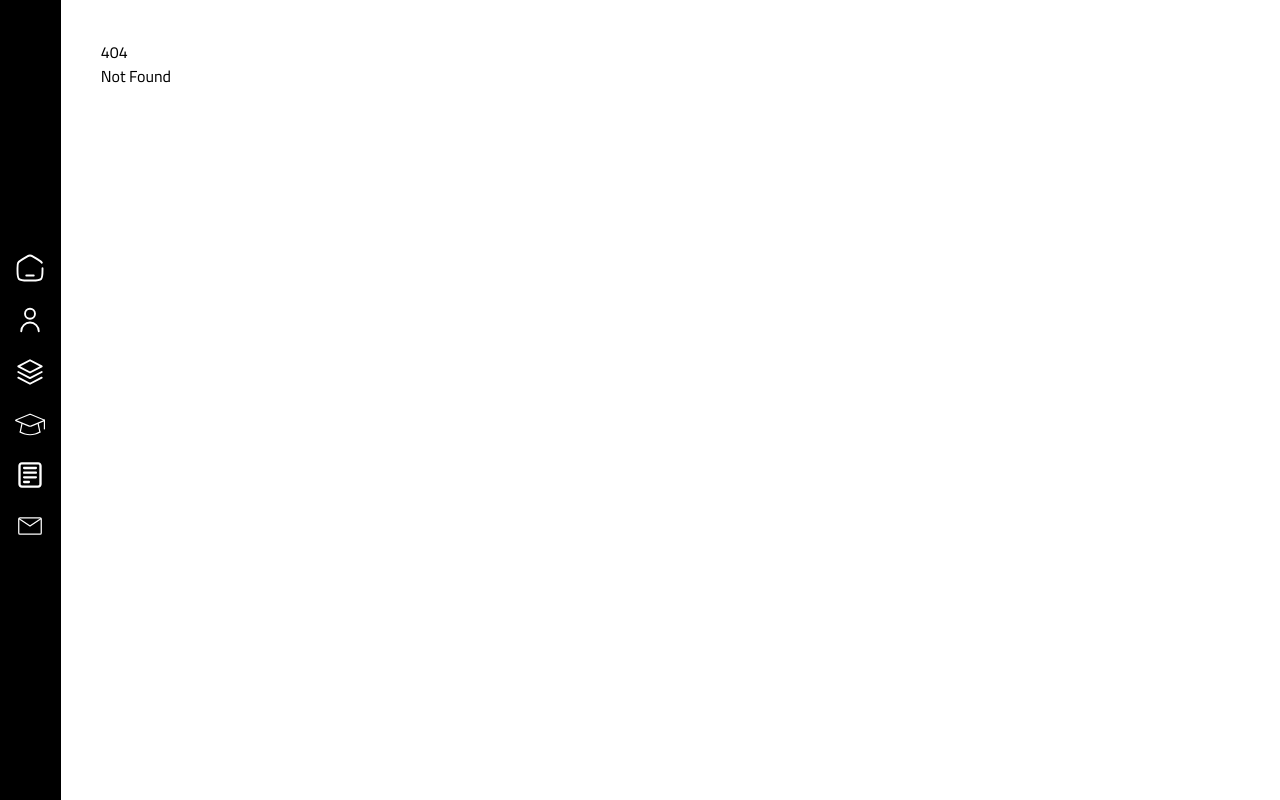
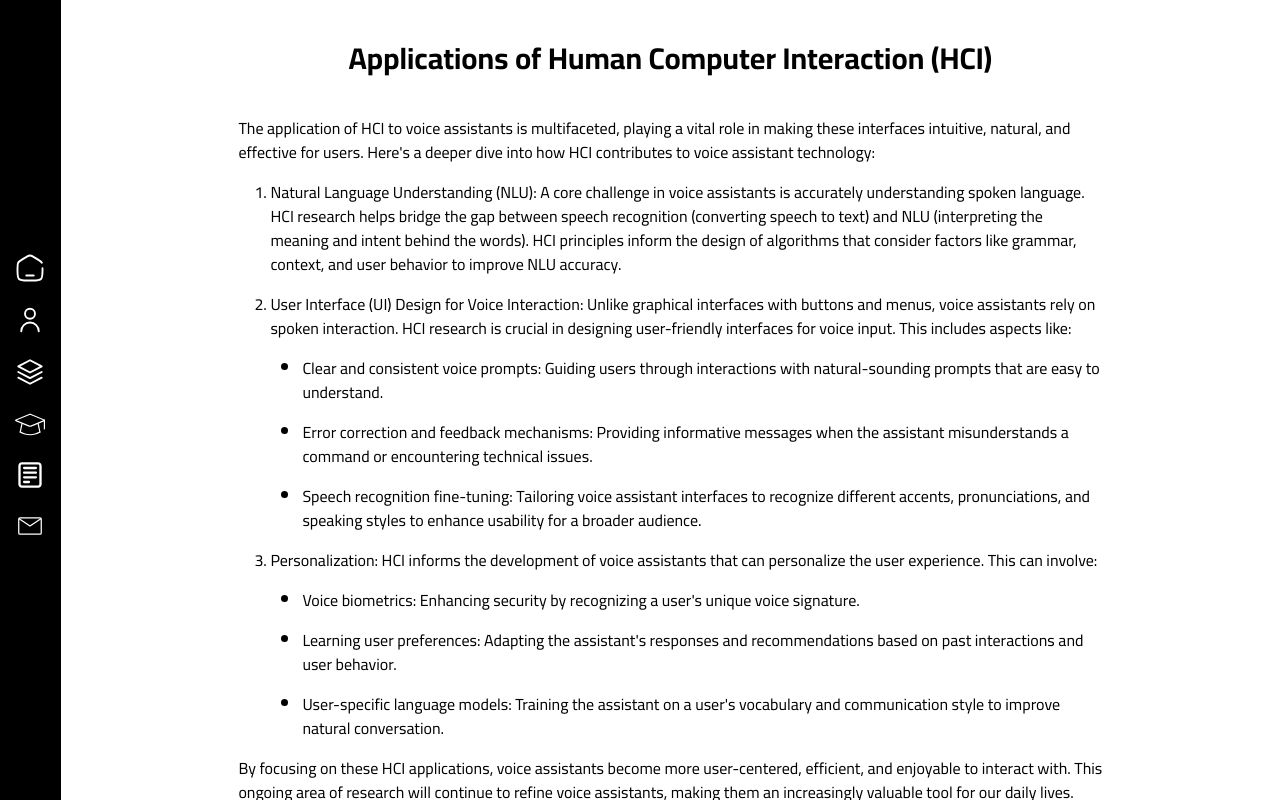
Before and after one commit to Horlakz/dieko-hci-assignment, a SvelteKit app: page /applications in a window 1280 px wide. Before the commit this address had no page. Built offline with nearby package versions, Linux system fonts and the light colour scheme.

Commit message:
feat(/src/routes/applications/): creates application page

```diff
--- /dev/null
+++ b/src/routes/applications/+page.svelte
@@ -0,0 +1,106 @@
+<section class="flex-col-center gap-6 sm:px-20 px-6 mx-auto max-w-screen-lg">
+	<h2 class="sm:text-3xl text-xl text-center font-bold">
+		Applications of Human Computer Interaction &#40;HCI&#41;
+	</h2>
+
+	<section>
+		<p>
+			The application of HCI to voice assistants is multifaceted, playing a vital role in making
+			these interfaces intuitive, natural, and effective for users. Here's a deeper dive into how
+			HCI contributes to voice assistant technology:
+		</p>
+
+		<ol>
+			<li>
+				<p>
+					Natural Language Understanding (NLU): A core challenge in voice assistants is accurately
+					understanding spoken language. HCI research helps bridge the gap between speech
+					recognition (converting speech to text) and NLU (interpreting the meaning and intent
+					behind the words). HCI principles inform the design of algorithms that consider factors
+					like grammar, context, and user behavior to improve NLU accuracy.
+				</p>
+			</li>
+
+			<li>
+				<p>
+					User Interface (UI) Design for Voice Interaction: Unlike graphical interfaces with buttons
+					and menus, voice assistants rely on spoken interaction. HCI research is crucial in
+					designing user-friendly interfaces for voice input. This includes aspects like:
+				</p>
+				<ul>
+					<li>
+						<p>
+							Clear and consistent voice prompts: Guiding users through interactions with
+							natural-sounding prompts that are easy to understand.
+						</p>
+					</li>
+					<li>
+						<p>
+							Error correction and feedback mechanisms: Providing informative messages when the
+							assistant misunderstands a command or encountering technical issues.
+						</p>
+					</li>
+					<li>
+						<p>
+							Speech recognition fine-tuning: Tailoring voice assistant interfaces to recognize
+							different accents, pronunciations, and speaking styles to enhance usability for a
+							broader audience.
+						</p>
+					</li>
+				</ul>
+			</li>
+
+			<li>
+				<p>
+					Personalization: HCI informs the development of voice assistants that can personalize the
+					user experience. This can involve:
+				</p>
+				<ul>
+					<li>
+						<p>
+							Voice biometrics: Enhancing security by recognizing a user's unique voice signature.
+						</p>
+					</li>
+					<li>
+						<p>
+							Learning user preferences: Adapting the assistant's responses and recommendations
+							based on past interactions and user behavior.
+						</p>
+					</li>
+					<li>
+						<p>
+							User-specific language models: Training the assistant on a user's vocabulary and
+							communication style to improve natural conversation.
+						</p>
+					</li>
+				</ul>
+			</li>
+		</ol>
+
+		<p>
+			By focusing on these HCI applications, voice assistants become more user-centered, efficient,
+			and enjoyable to interact with. This ongoing area of research will continue to refine voice
+			assistants, making them an increasingly valuable tool for our daily lives.
+		</p>
+	</section>
+</section>
+
+<style>
+	ol {
+		list-style-type: decimal;
+		padding-left: 2rem;
+	}
+
+	ul {
+		list-style-type: disc;
+		padding-left: 2rem;
+	}
+
+	p {
+		margin: 1rem 0;
+	}
+
+	li {
+		margin: 1rem 0;
+	}
+</style>
```
